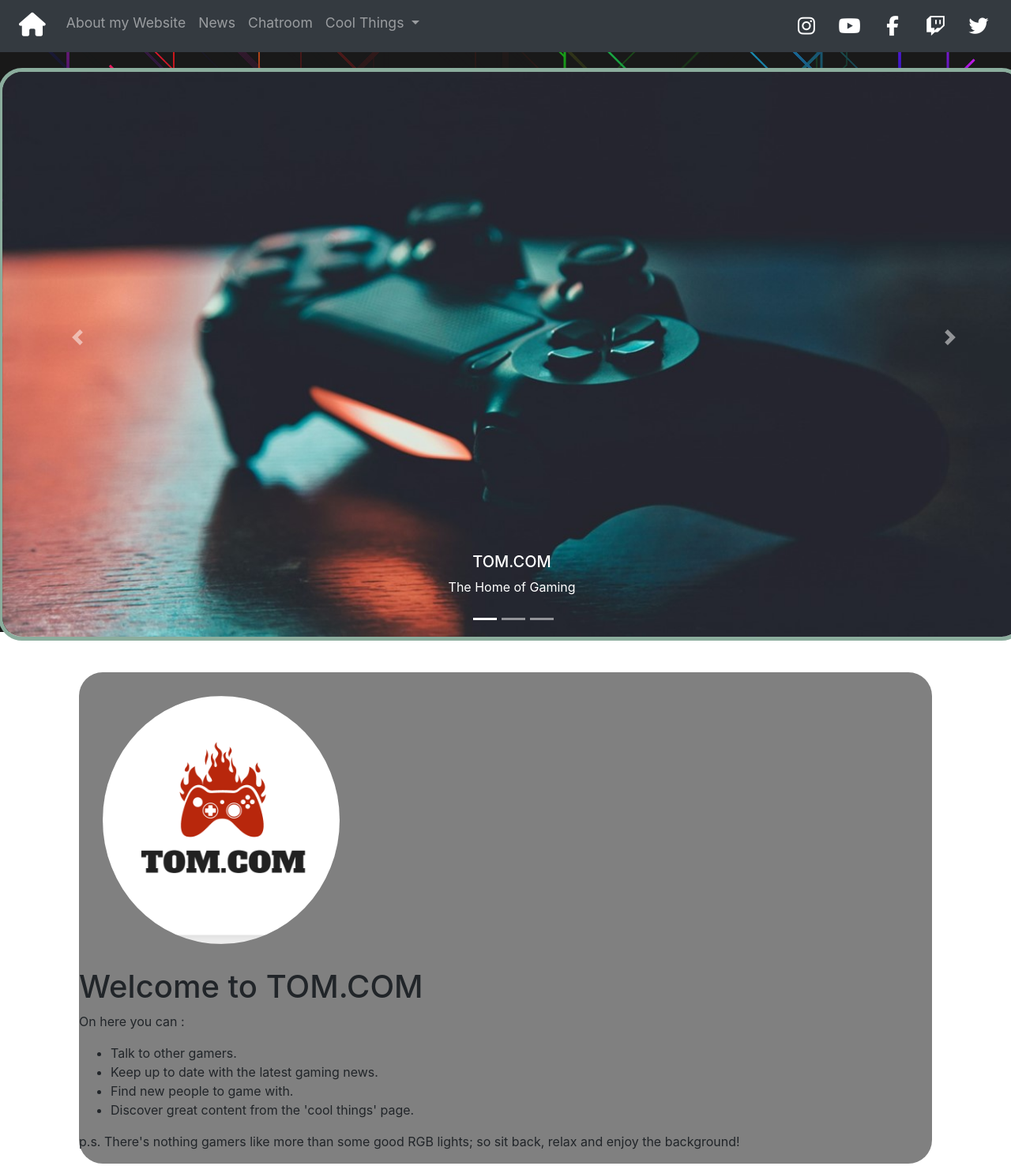
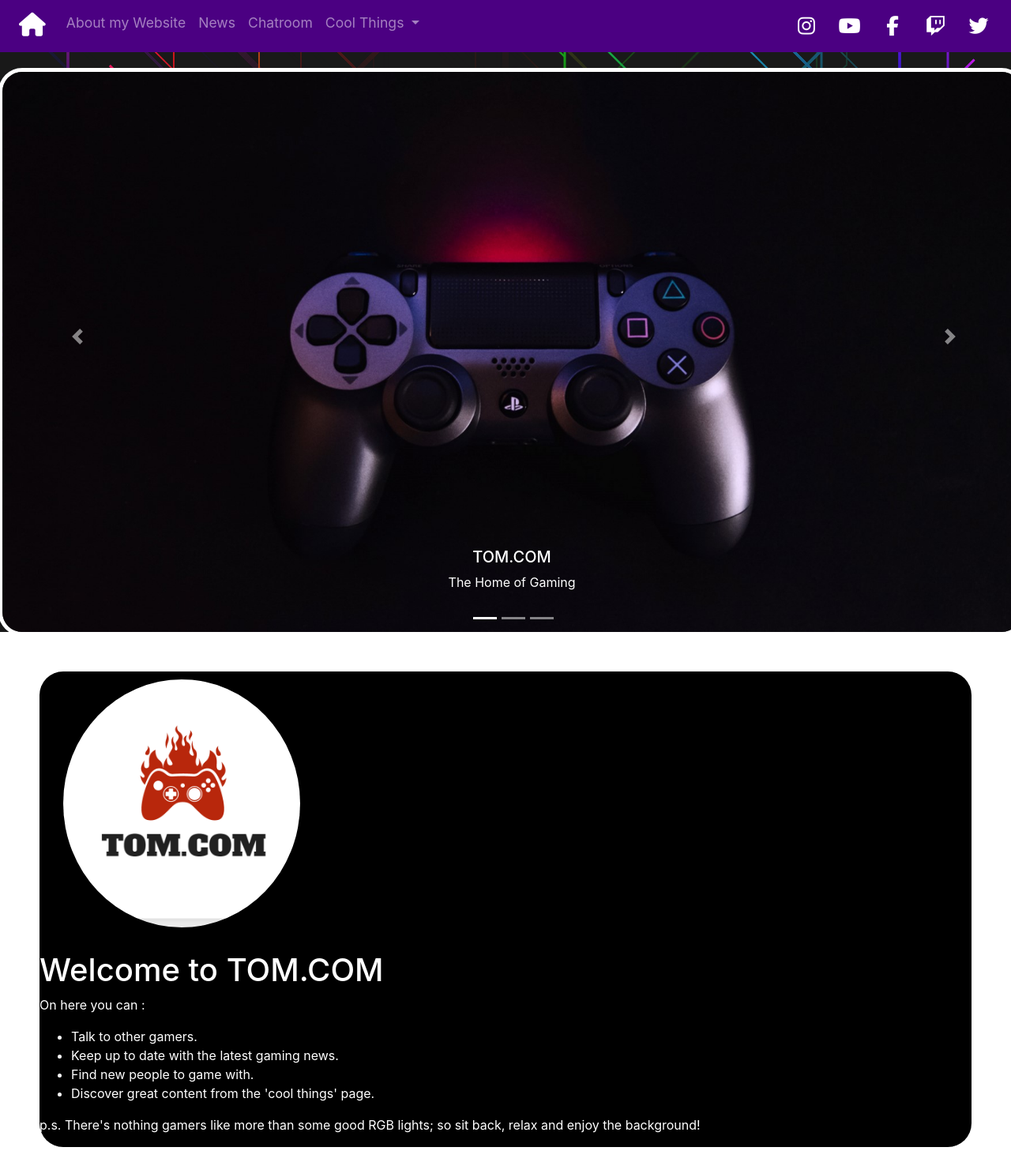
Before and after one commit to twilliams05/tom, a plain HTML site: page index.html in a window 1280 px wide. Shown: the whole page at 79% size. Drawn offline with nearby package versions, Linux system fonts and the light colour scheme.

Commit message:
finally starting to look good

```diff
--- a/css/styles.css
+++ b/css/styles.css
@@ -32,7 +32,7 @@ body {
   width:100%;
   margin-top: 43px;
   border-radius: 30px;
-  border-color: #8BAD9D;
+  border-color: white;
   border-width: 5px;
   border-style: solid;
 }
@@ -48,7 +48,7 @@ body {
 }
 
 #navbar {
-  background-color:
+  background-image: linear-gradient(rgb(75,0,130),rgb(75,0,130));
 }
 
 #carouselExampleIndicators {
@@ -60,7 +60,6 @@ border-width: 5px;
 }
 
 canvas {
-
   position: fixed;
   z-index: -5;
   top: 0;
@@ -69,9 +68,10 @@ canvas {
 }
 
 #intro {
-  background-color: grey;
+  background-color: black;
   border-radius: 30px;
-  margin: 100px;
+  border-color: purple;
+  margin: 50px;
   margin-top: 40px;
 }
 
@@ -79,8 +79,10 @@ canvas {
   border-radius: 50%;
   width: 300px;
   margin: 30px;
+  margin-top: 10px;
 }
 
 #intro-text {
   display: inline-block;
+  color: white;
 }
--- a/index.html
+++ b/index.html
@@ -57,7 +57,7 @@
     </ol>
     <div class="carousel-inner">
       <div class="carousel-item active">
-        <img src="images/ps4-final.jpg" class="d-block w-100" alt="Controller Image">
+        <img src="images/ps4controller2.jpg" class="d-block w-100" alt="Controller Image">
         <div class="carousel-caption d-none d-md-block">
           <h5>TOM.COM</h5>
           <p>The Home of Gaming</p>
```
Also changed, not shown: images/ps4controller.jpg (added), images/ps4controller2.jpg (added).
